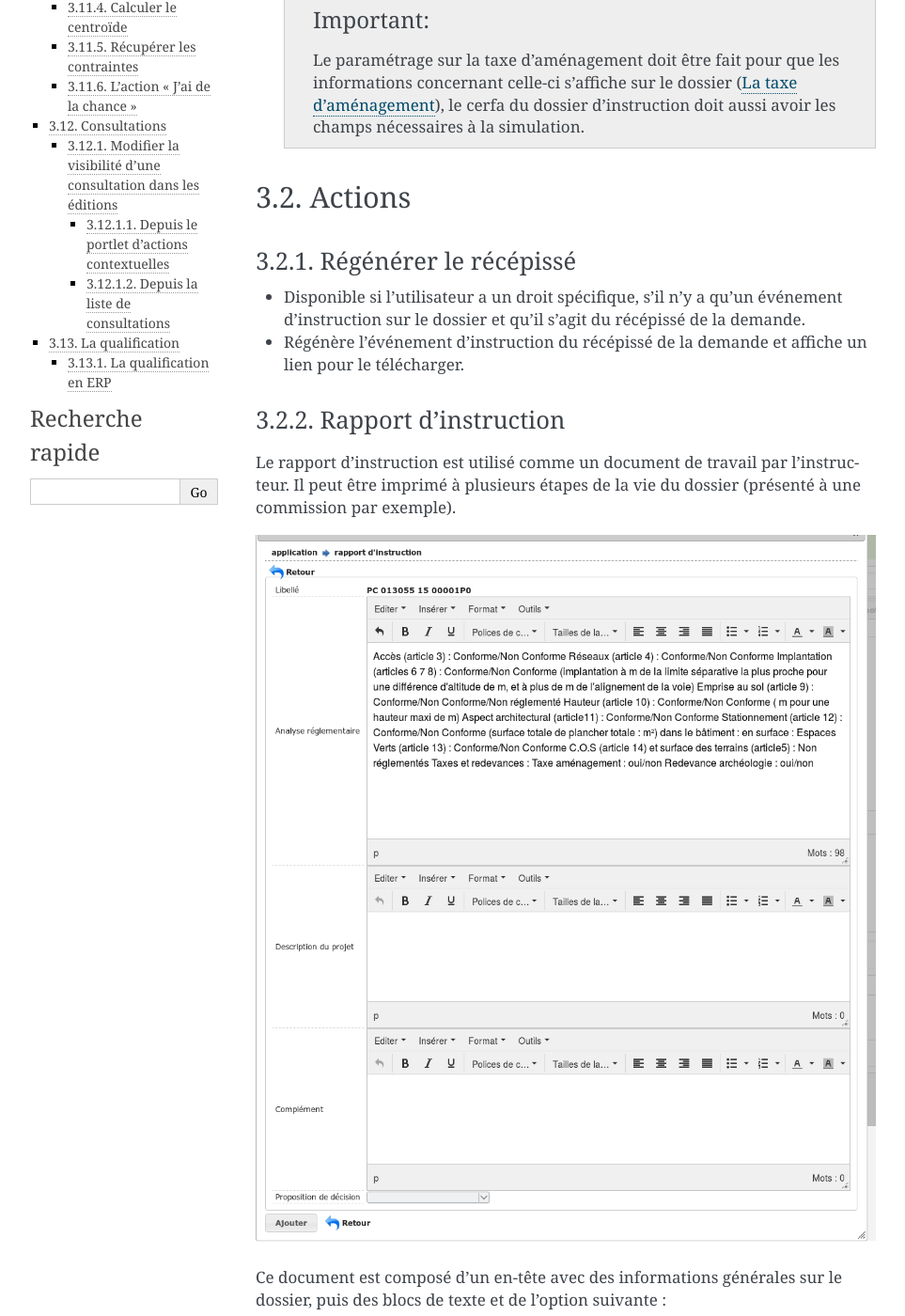
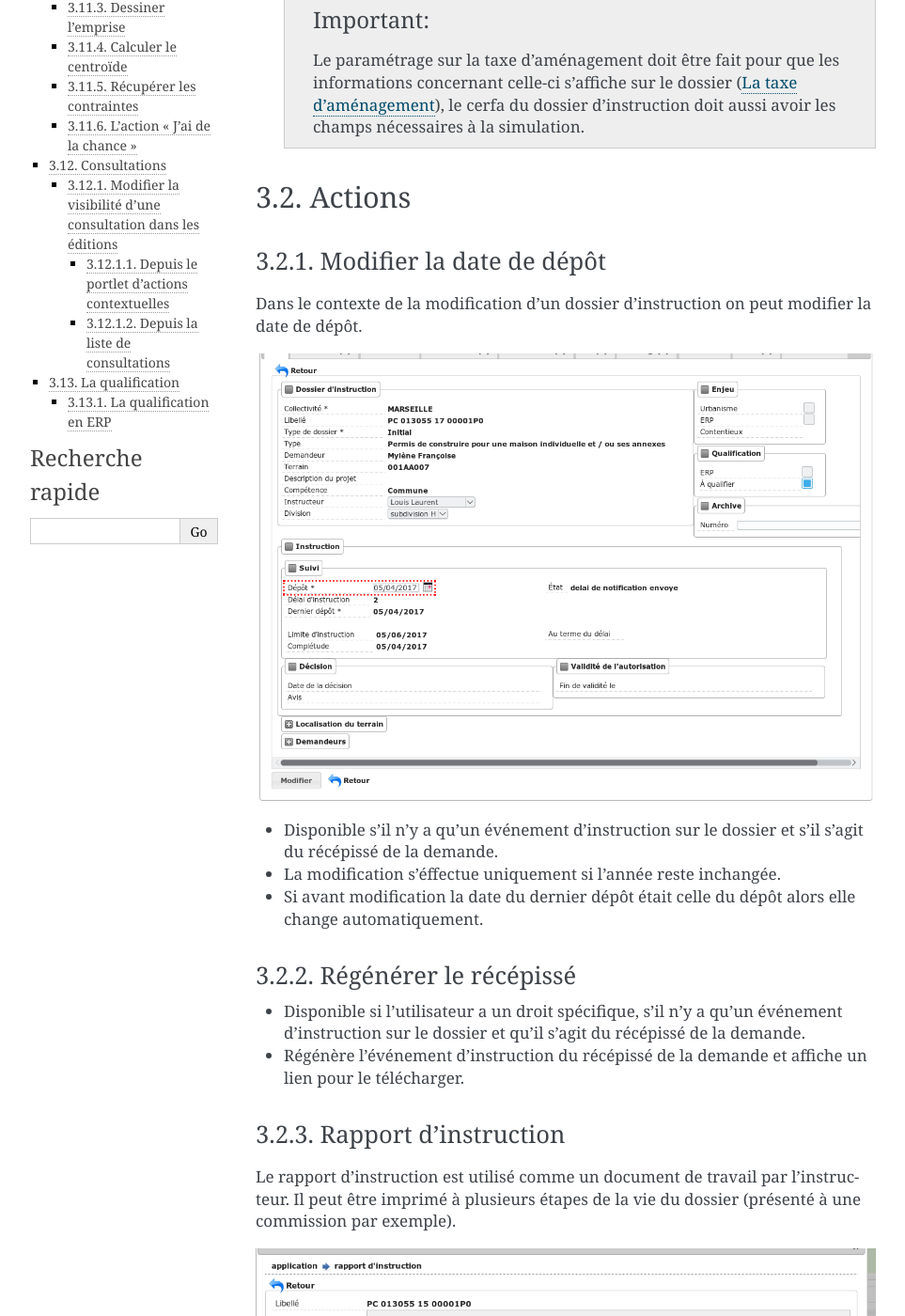
Before and after one commit to mpavaux/openads-documentation, a Sphinx documentation site: the page built from source/manuel_utilisateur/instruction.rst, in a window 1280 px wide and 1400 px high, scrolled down 1561 px. Shown: the whole window at 94% size, without its empty margins (148-1111 px from the left). Built offline with Sphinx 7.4.7, drawn with Linux system fonts in a browser that asks for light colours; some of the changed text lies outside the part shown.

Commit message:
[#8810] Changer la date de dépot d'un dossier non instruit pour un utilisateur avec les droits de correction

```diff
--- a/source/manuel_utilisateur/guichet_unique.rst
+++ b/source/manuel_utilisateur/guichet_unique.rst
@@ -69,7 +69,7 @@
 
 Le reste de la saisie consiste en la saisie des informations suivantes :
 
-* la date de la demande
+* la date de la demande (:ref:`modifier la date de dépôt <instruction_action_modifier_date>`)
 * la ou les références cadastrales
 * l'adresse et la superficie du terrain
 * le pétitionnaire principal
--- a/source/manuel_utilisateur/instruction.rst
+++ b/source/manuel_utilisateur/instruction.rst
@@ -56,6 +56,21 @@
 =======
 Actions
 =======
+
+.. _instruction_action_modifier_date:
+
+
+Modifier la date de dépôt
+=========================
+
+Dans le contexte de la modification d'un dossier d'instruction on peut modifier la date de dépôt.
+
+.. image:: instruction_action_modifier_date.png
+
+* Disponible s'il n'y a qu'un événement d'instruction sur le dossier et s'il s'agit du récépissé de la demande.
+* La modification s'éffectue uniquement si l'année reste inchangée.
+* Si avant modification la date du dernier dépôt était celle du dépôt alors elle change automatiquement.
+
 
 Régénérer le récépissé
 ======================
```
Also changed, not shown: source/manuel_utilisateur/instruction_action_modifier_date.png (added).
